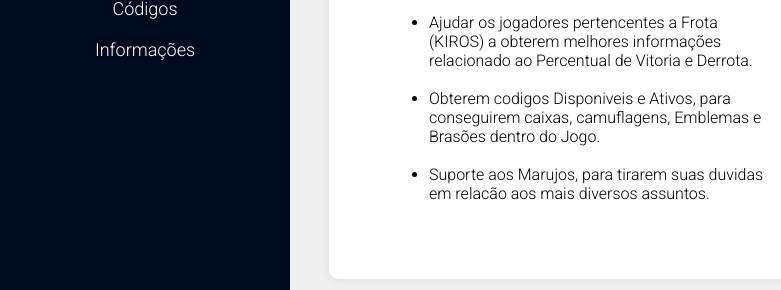
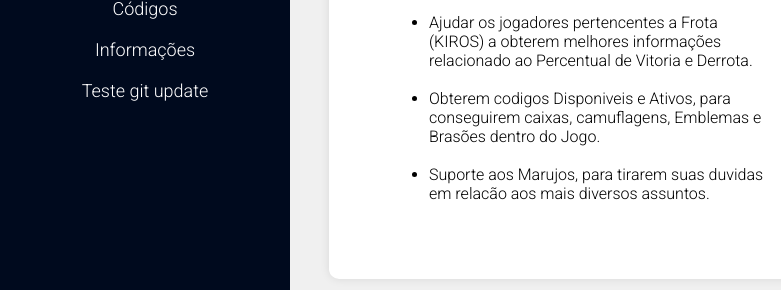
Before and after one commit to Brunn0B/KIROS, a plain HTML site: page Serviços.html in a window 1280 px wide. Shown: the part 237-527 px from the top of the page, 0-781 px from the left. Drawn offline with Linux system fonts and the light colour scheme.

Commit message:
Testegit update

```diff
--- a/Serviços.html
+++ b/Serviços.html
@@ -199,6 +199,7 @@
         <a href="Percentual De V.html">Percentual De V/D</a>
         <a href="Codigos.html">Códigos</a>
         <a href="Informações.html">Informações</a>
+        <a href="Teste.html">Teste git update</a>
     </div>
 
     <div id="conteudo">
```
